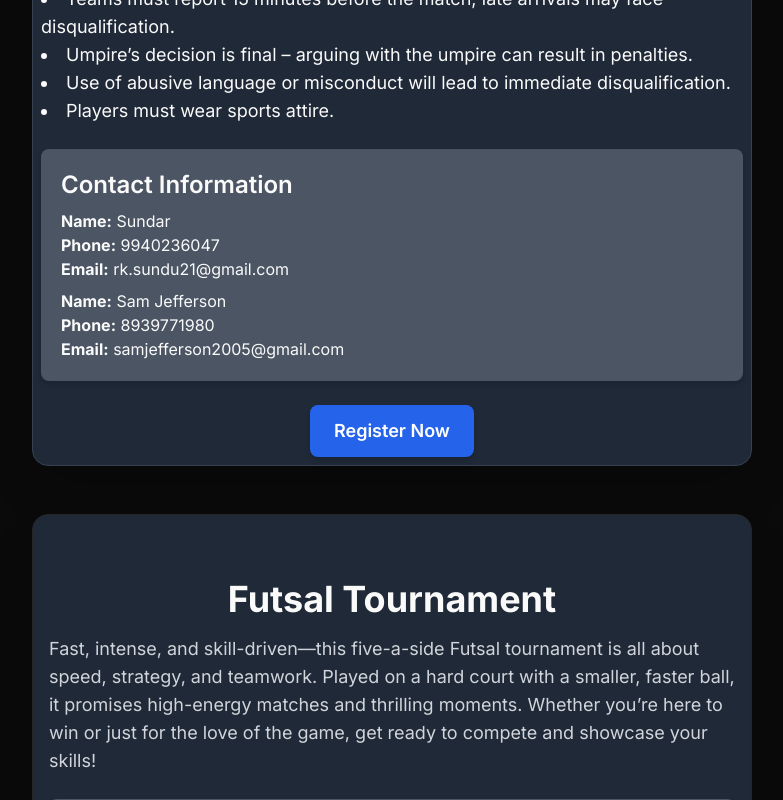
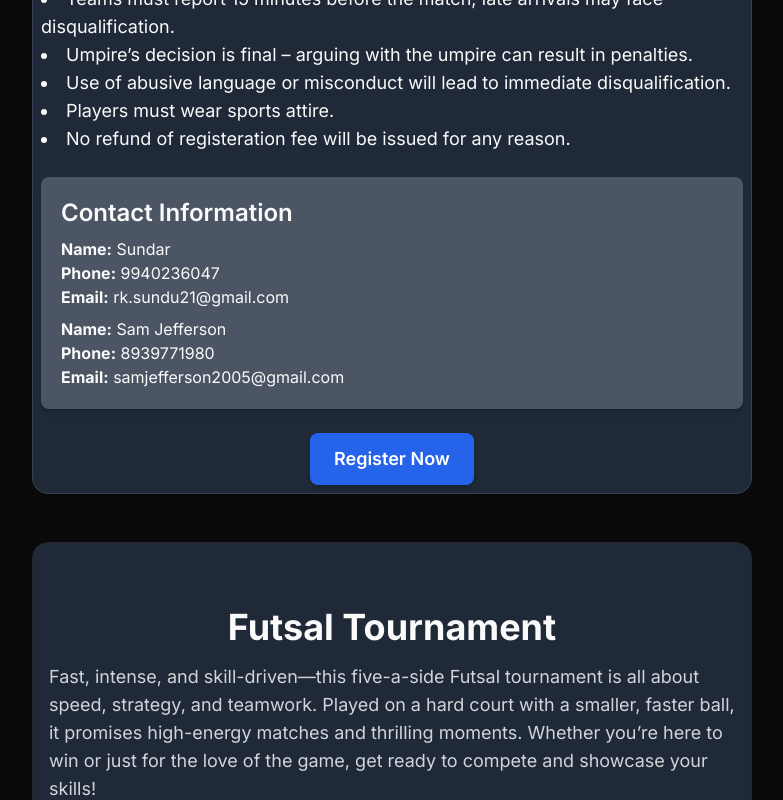
Before and after one commit to tanush-em/INVICTUS, a Next.js app: page /events/turf-cricket-showdown in a window 1280 px wide. Shown: the part 1400-2200 px from the top of the page, without its empty margins (248-1031 px from the left). Built offline with nearby package versions, Linux system fonts and the light colour scheme.

Commit message:
refund info added for other events

```diff
--- a/app/events/escape-logic/page.js
+++ b/app/events/escape-logic/page.js
@@ -40,6 +40,7 @@ export default function EscapeLogic() {
           <li><strong>Fair Play:</strong> No external help, AI-generated solutions, or plagiarism is allowed.</li>
           <li><strong>Judging Criteria:</strong> Based on accuracy, efficiency, and logical approach to solving challenges.</li>
           <li><strong>Disqualification:</strong> Any violation of rules will lead to immediate disqualification.</li>
+          <li>No refund of registeration fee will be issued for any reason.</li>
         </ul>
       </div>
 
--- a/app/events/kollywood-trivia/page.js
+++ b/app/events/kollywood-trivia/page.js
@@ -51,6 +51,7 @@ export default function KollywoodTrivia() {
           <li>If a team cannot answer within 15 seconds, the question is passed to the next team.</li>
           <li>The top three teams will advance to the next round.</li>
           <li>The judges’ decisions are final.</li>
+          <li>No refund of registeration fee will be issued for any reason.</li>
         </ul>
       </div>
 
--- a/app/events/meme-o-matic/page.js
+++ b/app/events/meme-o-matic/page.js
@@ -38,6 +38,7 @@ export default function MemeOMatic() {
           <li>Use provided AI tools only.</li>
           <li>Content must align with the given theme.</li>
           <li>Offensive or inappropriate content leads to disqualification.</li>
+          <li>No refund of registeration fee will be issued for any reason.</li>
         </ul>
       </div>
 
--- a/app/events/murder-mystery/page.js
+++ b/app/events/murder-mystery/page.js
@@ -56,6 +56,7 @@ export default function MurderMystery() {
           <li>All players must respect the game actors and follow their instructions.</li>
           <li>Any team caught cheating will be immediately disqualified.</li>
           <li>In the event of a tie, the decision of the event coordinators will be final.</li>
+          <li>No refund of registeration fee will be issued for any reason.</li>
         </ul>
       </div>
 
--- a/app/events/paper-presentation/page.js
+++ b/app/events/paper-presentation/page.js
@@ -38,6 +38,7 @@ export default function PaperPresentation() {
           <li>Presentations must be in English and adhere to the time limit.</li>
           <li>Bring your laptop & charger.</li>
           <li>Judges’ decisions are final.</li>
+          <li>No refund of registeration fee will be issued for any reason.</li>
         </ul>
       </div>
 
--- a/app/events/solo-singing/page.js
+++ b/app/events/solo-singing/page.js
@@ -30,6 +30,7 @@ export default function SoulOSinging() {
           <li>Karaoke should be submitted earlier if needed (including karaoke, performance duration shouldn't exceed more than 2 mins).</li>
           <li>Instruments are allowed as long as participants have all the requirements to make proper arrangements.</li>
           <li>Decisions made by judges are final.</li>
+          <li>No refund of registeration fee will be issued for any reason.</li>
         </ul>
       </div>
 
--- a/app/events/turf-cricket-showdown/page.js
+++ b/app/events/turf-cricket-showdown/page.js
@@ -46,6 +46,7 @@ export default function SportsEvents() {
             <li>Umpire’s decision is final – arguing with the umpire can result in penalties.</li>
             <li>Use of abusive language or misconduct will lead to immediate disqualification.</li>
             <li>Players must wear sports attire.</li>
+            <li>No refund of registeration fee will be issued for any reason.</li>
           </ul>
         </div>
 
@@ -102,6 +103,7 @@ export default function SportsEvents() {
             <li>Matches will have two halves of [5+1+5 mins] with a short break in between.</li>
             <li>In case of a draw during knockout rounds, penalty shootouts will determine the winner.</li>
             <li>The referee’s decision is final, and any misconduct will lead to disqualification.</li>
+            <li>No refund of registeration fee will be issued for any reason.</li>
           </ul>
         </div>
 
```
